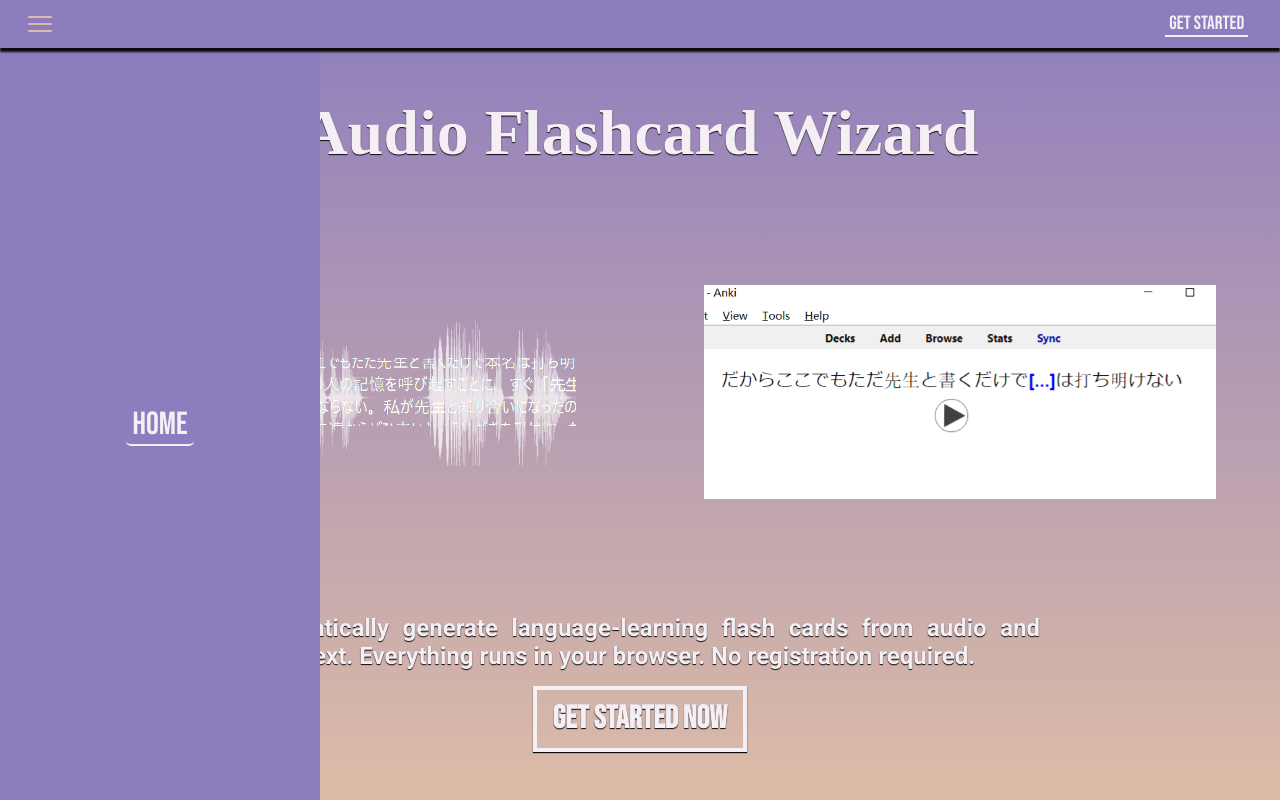
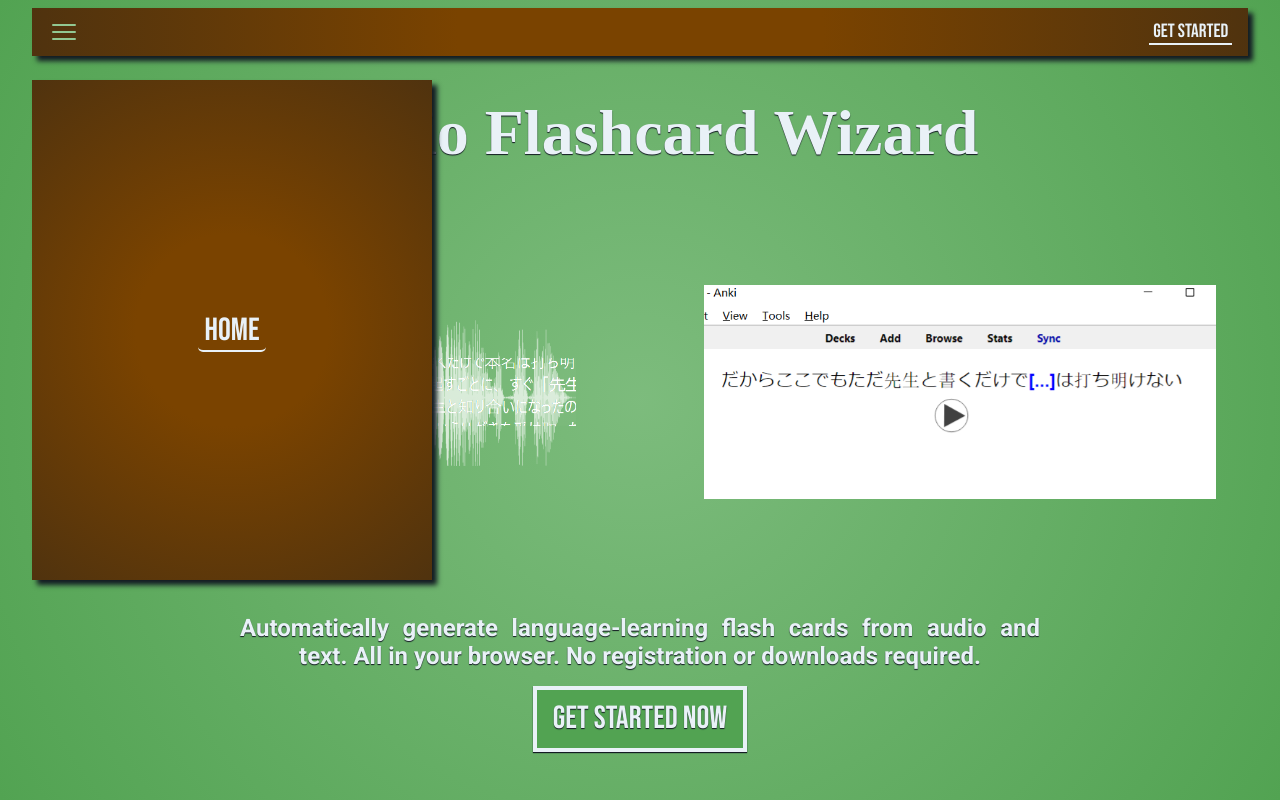
Before and after one commit to birkheadc/transcript_chopper, a React app: page /welcome in a window 1280 px wide. Both pictures are taken after a click on the button "toggle-nav". Shown: the top 800 px of the page. Built offline with nearby package versions, Linux system fonts and the light colour scheme; a web font is replaced by a local one.

Commit message:
more styling

```diff
--- a/src/components/features/chop/chopPage/ChopPage.css
+++ b/src/components/features/chop/chopPage/ChopPage.css
@@ -1,6 +1,6 @@
 div.chop-page-wrapper {
   padding: 3em 1em 1em 1em;
-  background-color: var(--clr-accent-a);
+  background-image: radial-gradient(circle, var(--clr-accent-b) -50%, var(--clr-accent-b-dark) 100%);
 }
 
 div.chop-page-wrapper h1 {
@@ -8,8 +8,7 @@ div.chop-page-wrapper h1 {
   font-size: 2.5em;
   font-weight: 700;
 
-  color: var(--clr-white);
-  text-shadow: 0 1px 1px var(--clr-black);
+  color: var(--clr-black);
 }
 
 div.chop-page-wrapper h2 {
--- a/src/components/features/nav/navPanel/NavPanel.css
+++ b/src/components/features/nav/navPanel/NavPanel.css
@@ -4,34 +4,49 @@ div.nav-panel {
 
   padding: 5em 2em 2em 2em;
 
-  width: 20em;
-
-  display: flex;
-  flex-direction: column;
-  justify-content: center;
-  align-items: center;
-
   box-sizing: border-box;
 
-  background-color: var(--clr-accent-b);
+  background-color: transparent;
   color: var(--clr-white);
-
-  transition: transform 500ms cubic-bezier(0.075, 0.82, 0.165, 1);
 
   /* border-style: solid; */
   border-width: 0 3px 0 0;
   border-color: var(--clr-black);
 
   z-index: 5;
+
+  pointer-events: none;
 }
 
-div.nav-panel.shown {
-  transform: translate(0em, 0em);
+div.nav-panel-inner-wrapper {
+  background-image: radial-gradient(circle, var(--clr-accent-a-dark) 30%, var(--clr-black) 200%);;
+  box-shadow: 5px 5px 5px var(--clr-black);
+  width: min(90%, 400px);
+  display: flex;
+  flex-direction: column;
+  justify-content: center;
+  align-items: center;
+  pointer-events: all;
 }
 
-div.nav-panel.hidden {
-  transform: translate(-20em, 0em);
+div.nav-panel.shown>div.nav-panel-inner-wrapper {
+  height: 500px;
+  transition: height 500ms cubic-bezier(0.075, 0.82, 0.165, 1);
+}
+
+div.nav-panel.hidden>div.nav-panel-inner-wrapper {
+  height: 0px;
   pointer-events: none;
+  transition: height 200ms cubic-bezier(0.075, 0.82, 0.165, 1);
+}
+
+div.nav-panel.shown>div.nav-panel-inner-wrapper>* {
+  opacity: 1.0;
+  transition: opacity 500ms linear;
+}
+
+div.nav-panel.hidden>div.nav-panel-inner-wrapper>* {
+  opacity: 0.0;
 }
 
 div.nav-panel a {
@@ -46,5 +61,11 @@ div.nav-panel a {
 }
 
 div.nav-panel a:hover, div.nav-panel a:focus {
-  color: var(--clr-accent-a);
+  color: var(--clr-accent-b);
 }
+
+@media (max-width: 980px) {
+  div.nav-panel-inner-wrapper {
+    width: 100%;
+  }
+}
--- a/src/components/features/nav/navPanel/NavPanel.tsx
+++ b/src/components/features/nav/navPanel/NavPanel.tsx
@@ -13,11 +13,13 @@ interface NavPanelProps {
 function NavPanel(props: NavPanelProps): JSX.Element | null {
   return (
     <div className={'nav-panel-click-box nav-panel ' + (props.isOpen ? 'shown' : 'hidden')}>
-      <ul>
-        <li>
-          <NavLink className={'nav-panel-click-box'} tabIndex={props.isOpen ? 0 : -1} to={ '/welcome '}>Home</NavLink>
-        </li>
-      </ul>
+      <div className='nav-panel-inner-wrapper'>
+        <ul>
+          <li>
+            <NavLink className={'nav-panel-click-box'} tabIndex={props.isOpen ? 0 : -1} to={ '/welcome '}>Home</NavLink>
+          </li>
+        </ul>
+      </div>
     </div>
   );
 }
--- a/src/components/features/nav/navbar/Navbar.css
+++ b/src/components/features/nav/navbar/Navbar.css
@@ -1,50 +1,60 @@
 div.nav-bar {
   inset: 0 0 0 0;
+
+  box-sizing: border-box;
+
+  height: fit-content;
+  padding: 0.5em 2em 0.5em 2em;
+
+  background-color: transparent;
+  color: var(--clr-white);
+
+  z-index: 6;
+
+  /* box-shadow: 0px 4px 2px var(--clr-black); */
+}
+
+div.nav-bar-inner-wrapper {
+  height: 3em;
+  background-image: radial-gradient(circle, var(--clr-accent-a-dark) 30%, var(--clr-black) 200%);;
+  box-shadow: 5px 5px 5px var(--clr-black);
+  border-radius: 0;
+  padding: 0 1em 0 0;
   display: flex;
   flex-direction: row;
   justify-content: space-between;
   align-items: center;
-
-  box-sizing: border-box;
-
-  height: 3em;
-  padding: 0 2em 0 0.5em;
-
-  background-color: var(--clr-accent-b);
-  color: var(--clr-white);
-
-  z-index: 6;
-
-  box-shadow: 0px 4px 2px var(--clr-black);
-  transition: transform 100ms linear;
 }
 
 div.nav-bar.open {
   position: fixed;
   transform: translate(0px, 0px);
+  transition: transform 100ms 0ms linear;
 }
 
 div.nav-bar.closed {
   position: fixed;
   transform: translate(0px, -60px);
   pointer-events: none;
+  transition: transform 100ms 200ms linear;
+
 }
 
 button.nav-bar-button {
   border-style: none;
-  background-color: var(--clr-accent-b);
+  background-color: transparent;
   color: var(--clr-white);
   height: 3em;
   box-shadow: none;
 }
 
 button.nav-bar-button:hover, button.nav-bar-button:focus {
-  color: var(--clr-accent-a);
+  color: var(--clr-accent-b);
 }
 
 button.nav-bar-button:active {
   border-style: solid;
-  border-color: var(--clr-accent-b);
+  border-color: transparent;
 }
 
 button.nav-bar-button>* {
@@ -62,7 +72,7 @@ div.nav-bar a {
 }
 
 div.nav-bar a:hover, div.nav-bar a:focus {
-  color: var(--clr-accent-a);
+  color: var(--clr-accent-b);
 }
 
 div.nav-bar span {
@@ -72,7 +82,7 @@ div.nav-bar span {
 
 @media (max-width: 980px) {
   div.nav-bar {
-    padding: 0 1em 0 0;
+    padding: 0.5 1em 0.5 1em;
   }
 
   div.nav-bar span {
--- a/src/components/features/nav/navbar/Navbar.tsx
+++ b/src/components/features/nav/navbar/Navbar.tsx
@@ -18,10 +18,12 @@ function Navbar(props: NavbarProps): JSX.Element | null {
 
   return (
     <div className={ 'nav-bar '  + (props.isOpen ? 'open' : 'closed')}>
-      <button aria-label='toggle-nav' className='nav-panel-click-box nav-bar-button' onClick={props.handleToggleNavPanel} >
-        <Bars3Icon className='icon' />
-      </button>
-      <NavLink tabIndex={props.isOpen ? 0 : -1} to="/">Get Started</NavLink>
+      <div className='nav-bar-inner-wrapper'>
+        <button aria-label='toggle-nav' className='nav-panel-click-box nav-bar-button' onClick={props.handleToggleNavPanel} >
+          <Bars3Icon className='icon' />
+        </button>
+        <NavLink tabIndex={props.isOpen ? 0 : -1} to="/">Get Started</NavLink>
+      </div>
     </div>
 
   );
--- a/src/components/features/welcome/welcomePage/WelcomePage.css
+++ b/src/components/features/welcome/welcomePage/WelcomePage.css
@@ -9,13 +9,12 @@ section.welcome-page-section {
   display: flex;
   flex-direction: column;
   gap: 5em;
-
-  border-style: double;
-  border-width: 9px 0 0 0;
-  border-color: var(--clr-accent-a);
 }
 
-section.welcome-page-section a {
+section.welcome-page-section:not(:first-child) {
+  border-style: dotted;
+  border-width: 9px 0 0 0;
+  border-color: var(--clr-accent-b);
 }
 
 section.welcome-page-section h2 {
--- a/src/components/features/welcome/welcomePage/welcomeBanner/WelcomeBanner.css
+++ b/src/components/features/welcome/welcomePage/welcomeBanner/WelcomeBanner.css
@@ -8,7 +8,7 @@ div.welcome-banner-wrapper {
   flex-direction: column;
   justify-content: space-between;
 
-  background-image: linear-gradient(var(--clr-accent-b), var(--clr-accent-a));
+  background-image: radial-gradient(circle, var(--clr-accent-b) -50%, var(--clr-accent-b-dark) 100%);
   color: var(--clr-white);
 }
 
@@ -51,11 +51,12 @@ div.welcome-banner-call-to-action-wrapper a {
   color: var(--clr-white);
 
   font-family: var(--font-button);
-  font-weight: 700;
+
+  background-color: var(--clr-accent-b-dark);
 }
 
 div.welcome-banner-call-to-action-wrapper a:hover, div.welcome-banner-call-to-action-wrapper a:focus {
-  background-color: var(--clr-accent-b);
+  background-color: var(--clr-accent-a-dark);
 }
 
 @media (max-width: 980px) {
--- a/src/components/features/welcome/welcomePage/welcomeBanner/WelcomeBanner.tsx
+++ b/src/components/features/welcome/welcomePage/welcomeBanner/WelcomeBanner.tsx
@@ -19,8 +19,7 @@ function WelcomeBanner(props: WelcomeBannerProps): JSX.Element | null {
       <div className='welcome-banner-call-to-action-wrapper'>
         <p>
           Automatically generate language-learning flash cards from audio and text.
-          Everything runs in your browser.
-          No registration required.
+          All in your browser. No registration or downloads required.
         </p>
         <NavLink to='/'>Get Started Now</NavLink>
       </div>
--- a/src/components/shared/collapsibleImplementation/CollapsibleImplementation.css
+++ b/src/components/shared/collapsibleImplementation/CollapsibleImplementation.css
@@ -10,10 +10,14 @@
 }
 
 .collapsible-trigger:hover, .collapsible-trigger:focus {
-  background-color: var(--clr-accent-b);
+  background-color: var(--clr-accent-b-dark);
   color: var(--clr-white);
 }
 
 .collapsible-trigger>span {
   width: 1.5em;
 }
+
+.collapsible-trigger-title {
+  font-family: var(--font-button);
+}
--- a/src/styles/shared.css
+++ b/src/styles/shared.css
@@ -30,12 +30,12 @@ h3 {
 }
 
 a {
-  color: var(--clr-accent-a);
+  color: var(--clr-accent-a-dark);
   font-family: var(--font-main);
 }
 
 a:hover, a:focus {
-  color: var(--clr-accent-b);
+  color: var(--clr-accent-b-dark);
 }
 
 main {
@@ -79,7 +79,7 @@ button:disabled {
 }
 
 button:hover, button:focus {
-  background-color: var(--clr-accent-b);
+  background-color: var(--clr-accent-b-dark);
   color: var(--clr-white);
   box-shadow: 2px 2px 2px var(--clr-black);
 }
--- a/src/styles/vars.css
+++ b/src/styles/vars.css
@@ -1,11 +1,14 @@
 :root {
-  --clr-black: #0D0A0B;
-  --clr-white: #F3EFF5;
+  --clr-black: #131B23;
+  --clr-white: #E9F1F7;
 
-  --clr-accent-a: #DDBCA6;
-  --clr-accent-b: #8E7DBE;
+  --clr-accent-b: #92C892;
+  --clr-accent-b-dark: #52A352;
 
-  --clr-warning: #dd9933;
+  --clr-accent-a: #d4bca5;
+  --clr-accent-a-dark: #7A4300;
+
+  --clr-warning: orange;
 
   --font-main: 'Roboto', sans-serif;
   --font-button: 'Bebas Neue', cursive;
```
